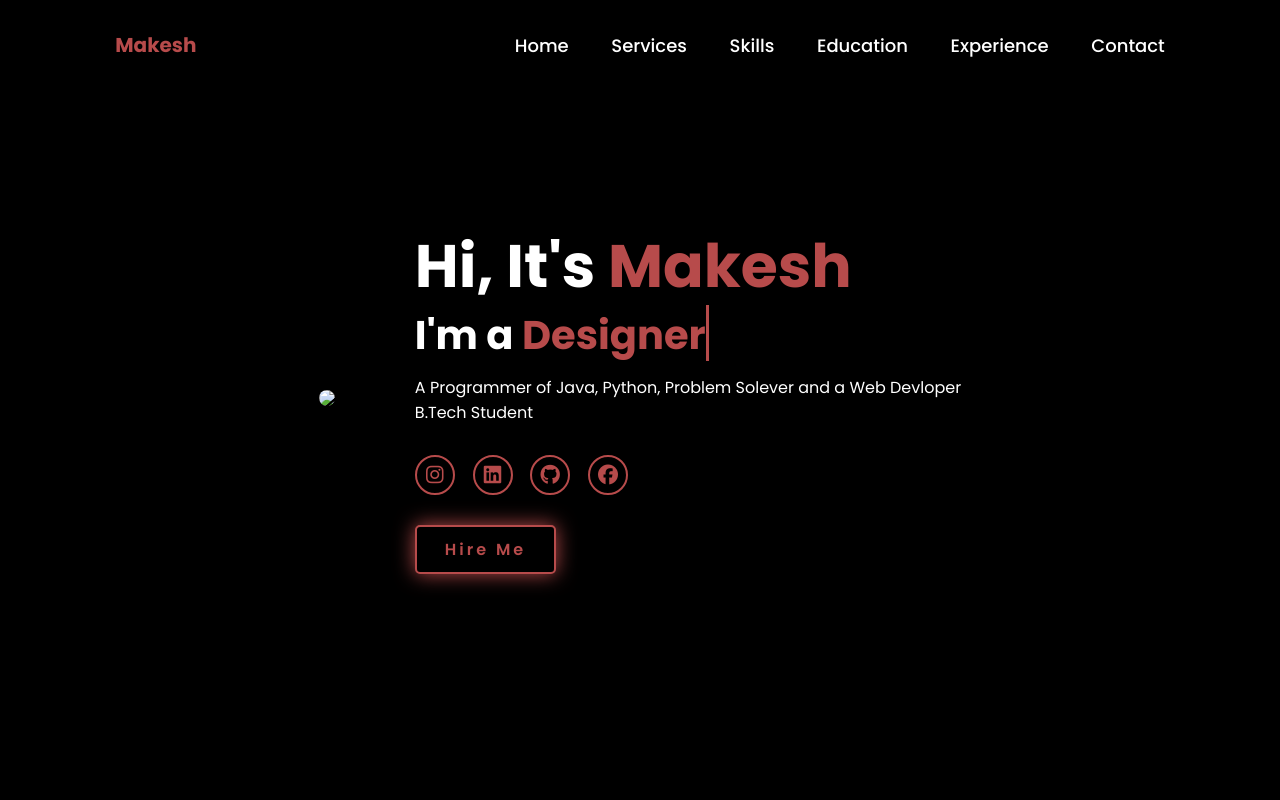
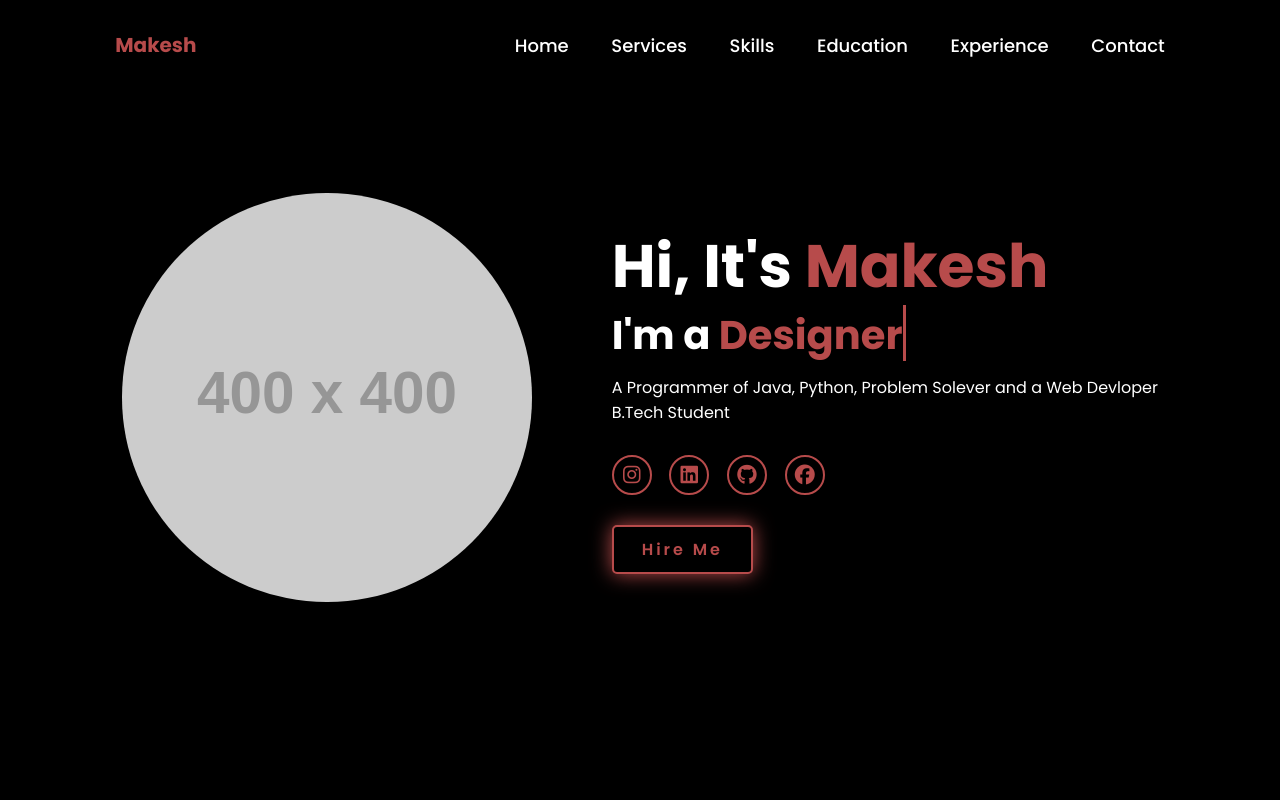
Before and after one commit to Mak-esh-S/Portfolio, a plain HTML site: page index.html in a window 1280 px wide. Shown: the top 800 px of the page. Drawn offline with Linux system fonts and the light colour scheme; placeholder pictures from the web are drawn by us.

Commit message:
Fix image path for web deployment

```diff
--- a/index.html
+++ b/index.html
@@ -24,7 +24,7 @@
     </header>
     <section class="home" id="home">
         <div class="home-img">
-            <img src="C:\221001089\pic.jpg">
+            <img src="https://via.placeholder.com/400?text=Your+Profile+Picture" alt="Makesh Profile">
         </div>
         <div class="home-content">
             <h1>Hi, It's <span>Makesh</span></h1>
```
